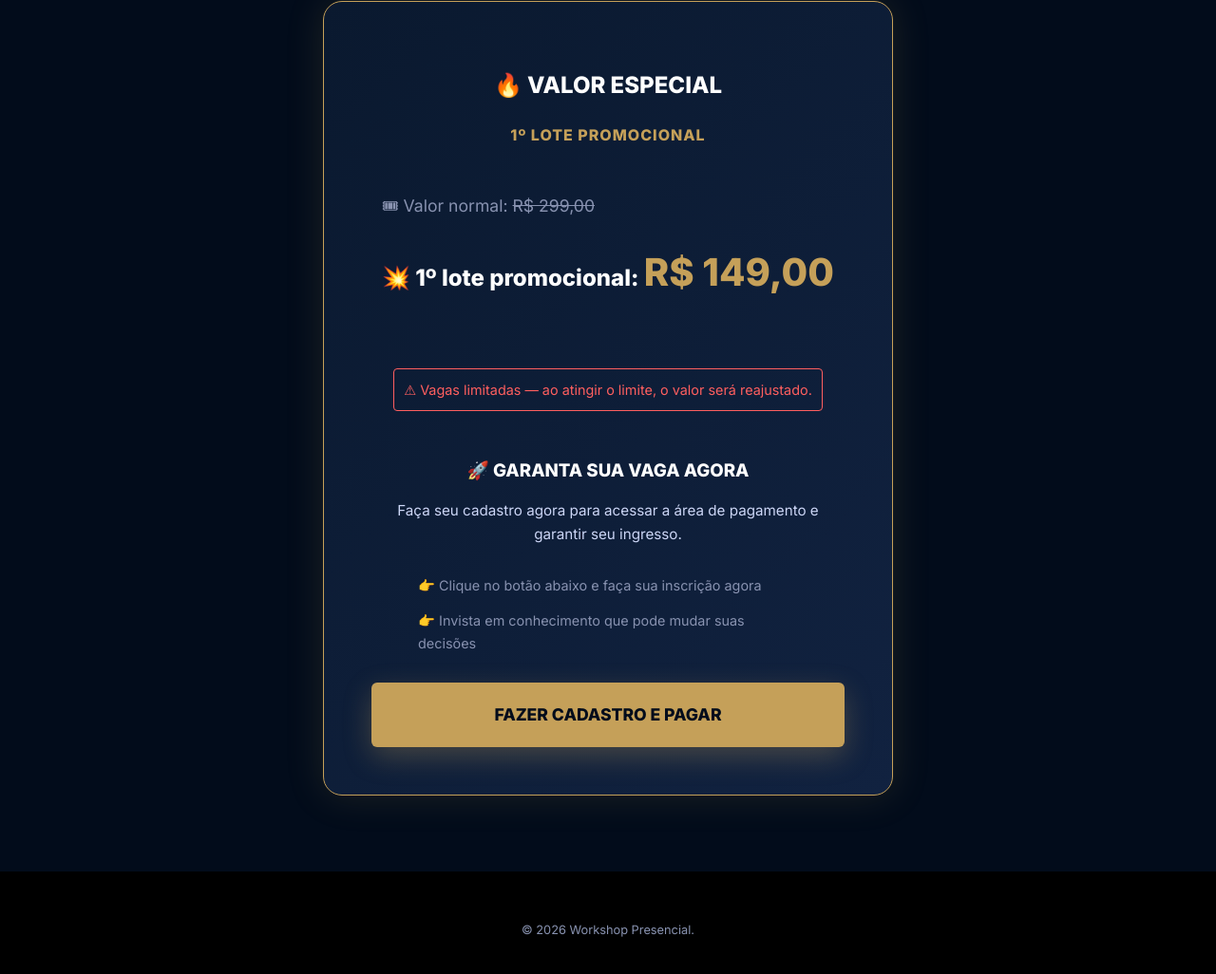
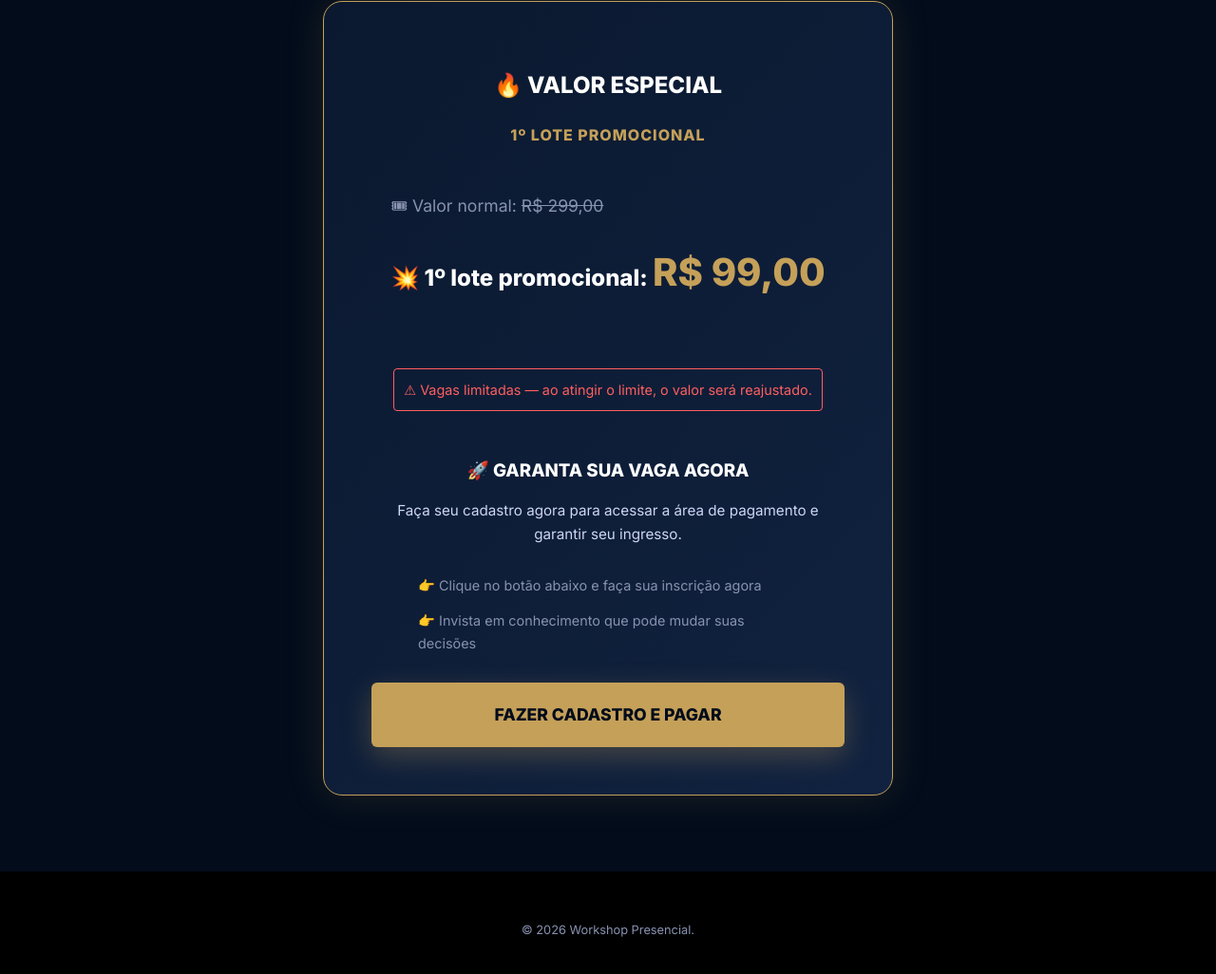
Before and after one commit to jlucasslima/WorkShop-InsideREI26, a website: page index.html in a window 1280 px wide. Shown: the part 3672-4698 px from the top of the page at 95% size. Drawn offline with nearby package versions, Linux system fonts and the light colour scheme.

Commit message:
Update index.html

```diff
--- a/index.html
+++ b/index.html
@@ -295,7 +295,7 @@
 
                 <div style="margin-bottom: 30px; text-align: left; display: inline-block;">
                     <p style="color: #8892b0; font-size: 1.1rem; margin-bottom: 10px;">🎟 Valor normal: <span style="text-decoration: line-through;">R$ 299,00</span></p>
-                    <p style="color: white; font-size: 1.5rem; font-weight: bold;">💥 1º lote promocional: <span style="color: #c5a059; font-size: 2.5rem;">R$ 149,00</span></p>
+                    <p style="color: white; font-size: 1.5rem; font-weight: bold;">💥 1º lote promocional: <span style="color: #c5a059; font-size: 2.5rem;">R$ 99,00</span></p>
                 </div>
 
                 <p style="color: #ff5f5f; font-size: 0.9rem; margin-bottom: 30px; border: 1px solid #ff5f5f; padding: 10px; border-radius: 4px; display: inline-block;">
```
